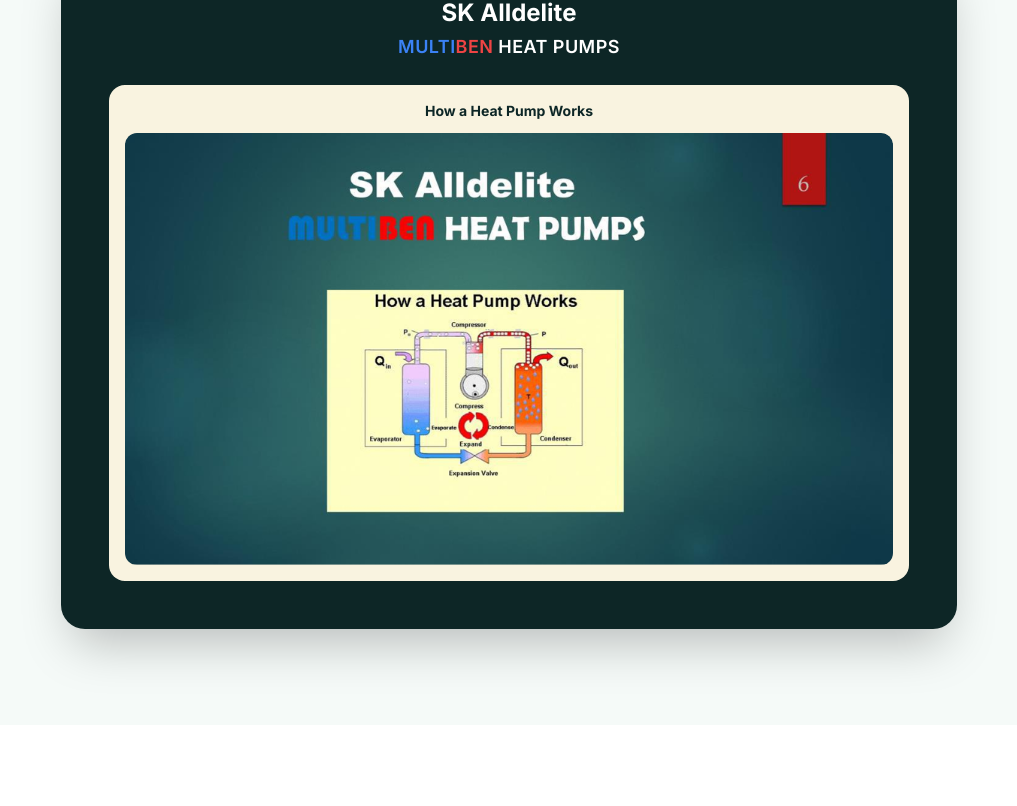
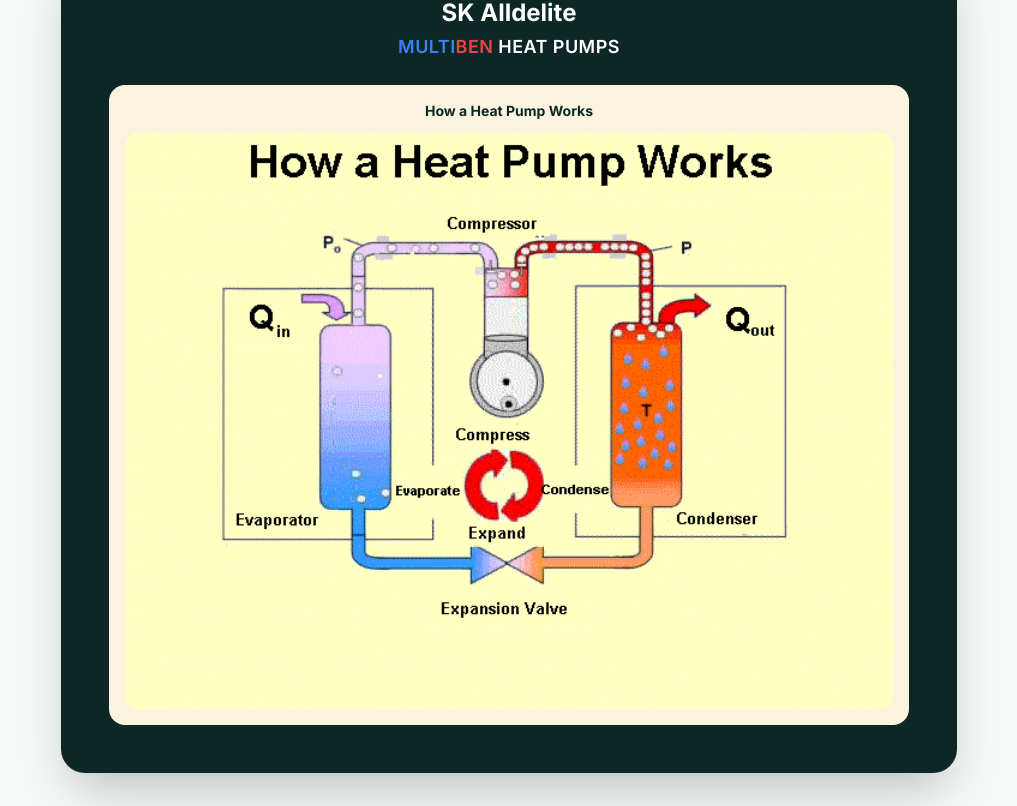
Before and after one commit to scaleoxperts/alldelite, a Next.js app: page /about in a window 1280 px wide. Shown: the part 3414-4220 px from the top of the page, without its empty margins (131-1148 px from the left). Built offline with nearby package versions, Linux system fonts and the light colour scheme.

Commit message:
update(about + industries): improve visualization, naming, and fix project count accuracy

```diff
--- a/components/about/HowItWorks.about.tsx
+++ b/components/about/HowItWorks.about.tsx
@@ -30,7 +30,7 @@
               How a Heat Pump Works
             </div>
             <img
-              src="/about/heat-pump-works.png"
+              src="/products/heat-pump-cycle.gif"
               alt="How a Heat Pump Works"
               className="h-auto w-full rounded-xl"
             />
--- a/components/about/ProductRange.about.tsx
+++ b/components/about/ProductRange.about.tsx
@@ -162,7 +162,7 @@
                       {item.label === "Geo System" ? (
                         <>
                           <MultibenLogo size="small" />
-                          Geo System
+                          Geothermal System
                         </>
                       ) : (
                         item.label
--- a/contents/industries.ts
+++ b/contents/industries.ts
@@ -77,7 +77,7 @@
     "Delivering excellence with a track record of success and client satisfaction.",
   stats: [
     {
-      value: "2,000+",
+      value: "200+",
       label: "Projects Completed",
       subLabel: "Across all Industries",
     },
```
